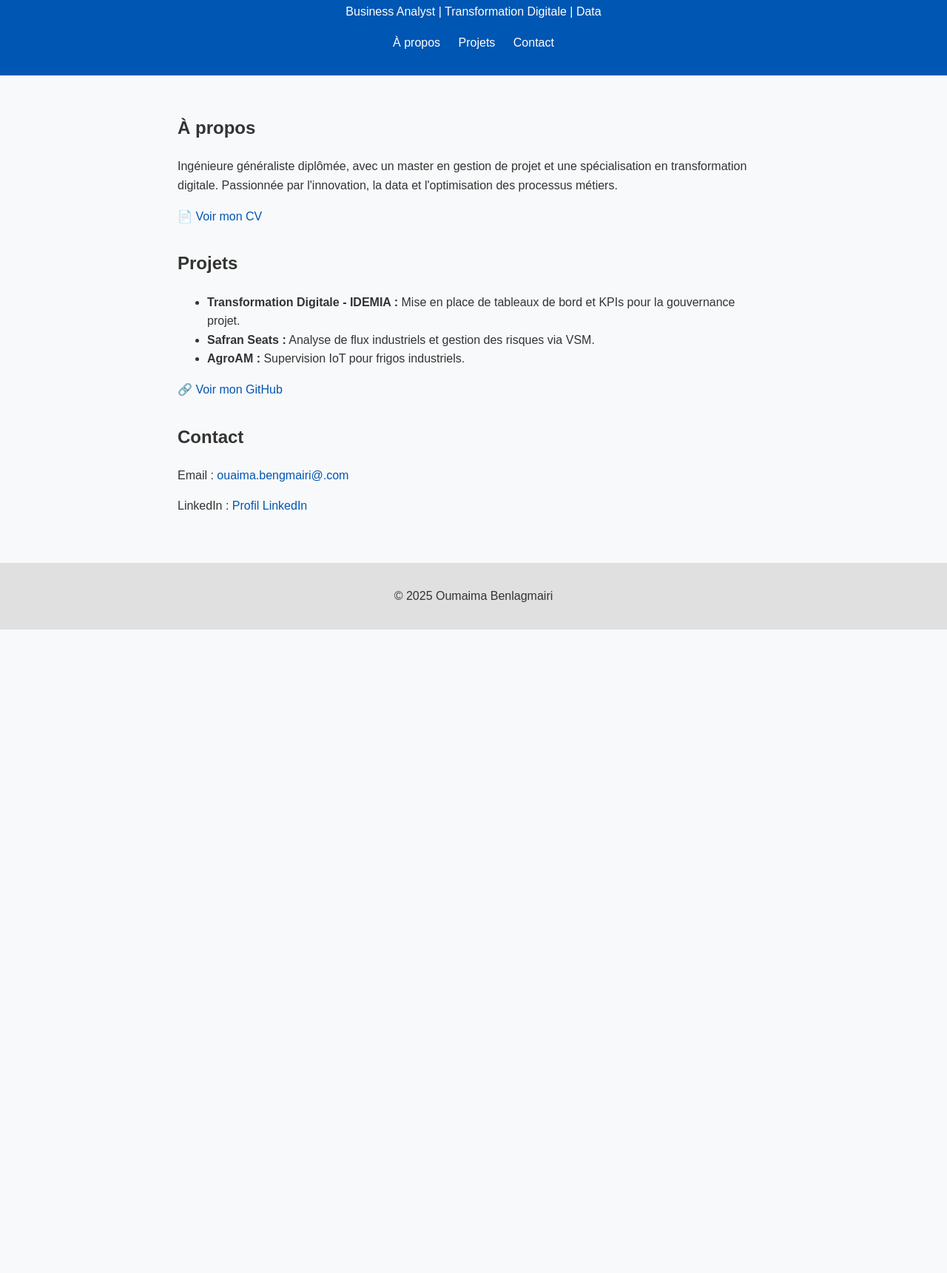
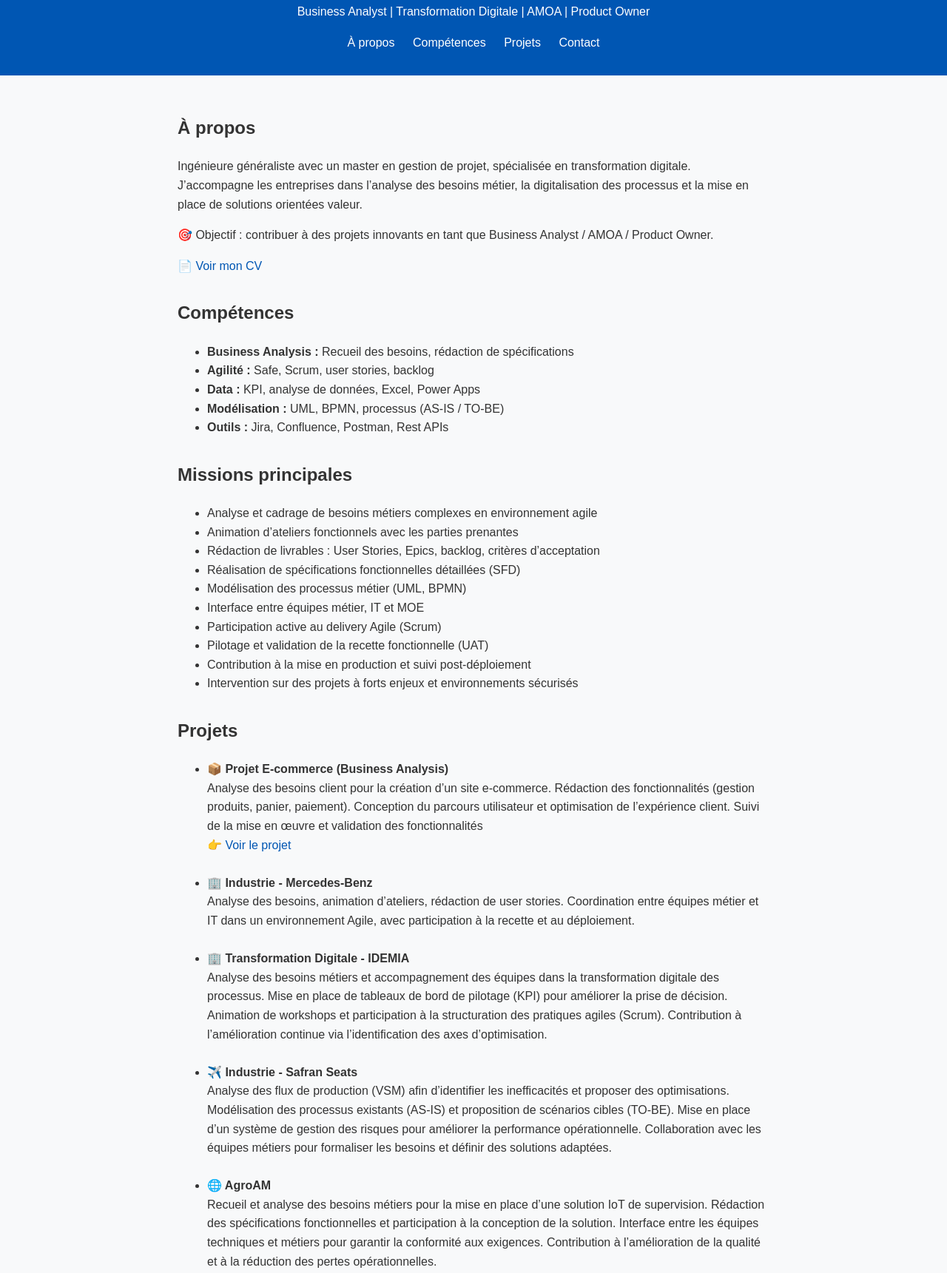
Before and after one commit to OumaimaBenlagmairi/portfolio, a plain HTML site: page index.html in a window 1280 px wide. Shown: the part 123-1844 px from the top of the page at 74% size. Before the commit the page ends 974 px from the top, so only its background shows below. Drawn offline with Linux system fonts and the light colour scheme.

Commit message:
Update index.html

```diff
--- a/index.html
+++ b/index.html
@@ -1,5 +1,3 @@
-
-
 <!DOCTYPE html>
 <html lang="fr">
 <head>
@@ -8,43 +6,155 @@
   <title>Oumaima Benlagmairi - Portfolio</title>
   <link rel="stylesheet" href="style.css" />
 </head>
+
 <body>
+
   <header>
     <h1>Oumaima Benlagmairi</h1>
-    <p>Business Analyst | Transformation Digitale | Data</p>
+    <p>Business Analyst | Transformation Digitale | AMOA | Product Owner </p>
+
     <nav>
       <a href="#about">À propos</a>
+      <a href="#skills">Compétences</a>
       <a href="#projects">Projets</a>
       <a href="#contact">Contact</a>
     </nav>
   </header>
 
   <main>
+
+    <!-- ABOUT -->
     <section id="about">
       <h2>À propos</h2>
-      <p>Ingénieure généraliste diplômée, avec un master en gestion de projet et une spécialisation en transformation digitale. Passionnée par l'innovation, la data et l'optimisation des processus métiers.</p>
-      <p><a href="CV_Oumaima_Benlagmairi.pdf" target="_blank">📄 Voir mon CV</a></p>
+      <p>
+        Ingénieure généraliste avec un master en gestion de projet, spécialisée en transformation digitale.
+        J’accompagne les entreprises dans l’analyse des besoins métier, la digitalisation des processus
+        et la mise en place de solutions orientées valeur.
+      </p>
+
+      <p>
+        🎯 Objectif : contribuer à des projets innovants en tant que Business Analyst / AMOA / Product Owner.
+      </p>
+
+      <p>
+        <a href="CV_Oumaima_Benlagmairi.pdf" target="_blank">📄 Voir mon CV</a>
+      </p>
     </section>
 
+    <!-- SKILLS -->
+    <section id="skills">
+      <h2>Compétences</h2>
+
+      <ul>
+        <li><strong>Business Analysis :</strong> Recueil des besoins, rédaction de spécifications</li>
+        <li><strong>Agilité :</strong> Safe, Scrum, user stories, backlog</li>
+        <li><strong>Data :</strong> KPI, analyse de données, Excel, Power Apps</li>
+        <li><strong>Modélisation :</strong> UML, BPMN, processus (AS-IS / TO-BE)</li>
+        <li><strong>Outils :</strong> Jira, Confluence, Postman, Rest APIs</li>
+      </ul>
+    </section>
+
+    <!-- MISSIONS -->
+    <section id="missions">
+     <h2>Missions principales</h2>
+
+     <div class="card">
+
+     <ul>
+       <li>Analyse et cadrage de besoins métiers complexes en environnement agile</li>
+       <li>Animation d’ateliers fonctionnels avec les parties prenantes</li>
+       <li>Rédaction de livrables : User Stories, Epics, backlog, critères d’acceptation</li>
+       <li>Réalisation de spécifications fonctionnelles détaillées (SFD)</li>
+       <li>Modélisation des processus métier (UML, BPMN)</li>
+       <li>Interface entre équipes métier, IT et MOE</li>
+       <li>Participation active au delivery Agile (Scrum)</li>
+       <li>Pilotage et validation de la recette fonctionnelle (UAT)</li>
+       <li>Contribution à la mise en production et suivi post-déploiement</li>
+       <li>Intervention sur des projets à forts enjeux et environnements sécurisés</li>
+     </ul>
+    </div>
+
+   </section>
+
+    <!-- PROJECTS -->
     <section id="projects">
       <h2>Projets</h2>
+
       <ul>
-        <li><strong>Transformation Digitale - IDEMIA :</strong> Mise en place de tableaux de bord et KPIs pour la gouvernance projet.</li>
-        <li><strong>Safran Seats :</strong> Analyse de flux industriels et gestion des risques via VSM.</li>
-        <li><strong>AgroAM :</strong> Supervision IoT pour frigos industriels.</li>
+
+        <li>
+          <strong>📦 Projet E-commerce (Business Analysis)</strong><br/>
+          Analyse des besoins client pour la création d’un site e-commerce.
+          Rédaction des fonctionnalités (gestion produits, panier, paiement).
+          Conception du parcours utilisateur et optimisation de l’expérience client.
+          Suivi de la mise en œuvre et validation des fonctionnalités<br/>
+          👉 <a href="https://github.com/OumaimaBenlagmairi/business-analysis-ecommerce" target="_blank">Voir le projet</a>
+        </li>
+
+        <br/>
+        <li>
+          <strong>🏢 Industrie - Mercedes-Benz</strong><br/>
+          Analyse des besoins, animation d’ateliers, rédaction de user stories.
+          Coordination entre équipes métier et IT dans un environnement Agile, avec participation à la recette et au déploiement.
+        </li>
+
+        <br/>
+        <li>
+          <strong>🏢 Transformation Digitale - IDEMIA</strong><br/>
+         Analyse des besoins métiers et accompagnement des équipes dans la transformation digitale des processus.
+         Mise en place de tableaux de bord de pilotage (KPI) pour améliorer la prise de décision.
+         Animation de workshops et participation à la structuration des pratiques agiles (Scrum).
+         Contribution à l’amélioration continue via l’identification des axes d’optimisation.
+        </li>
+
+        <br/>
+
+        <li>
+          <strong>✈️  Industrie - Safran Seats</strong><br/>
+          Analyse des flux de production (VSM) afin d’identifier les inefficacités et proposer des optimisations.
+          Modélisation des processus existants (AS-IS) et proposition de scénarios cibles (TO-BE).
+          Mise en place d’un système de gestion des risques pour améliorer la performance opérationnelle.
+          Collaboration avec les équipes métiers pour formaliser les besoins et définir des solutions adaptées.
+        </li>
+
+        <br/>
+
+        <li>
+          <strong>🌐 AgroAM</strong><br/>
+          Recueil et analyse des besoins métiers pour la mise en place d’une solution IoT de supervision.
+          Rédaction des spécifications fonctionnelles et participation à la conception de la solution.
+          Interface entre les équipes techniques et métiers pour garantir la conformité aux exigences.
+          Contribution à l’amélioration de la qualité et à la réduction des pertes opérationnelles.
+        </li>
+
       </ul>
-      <p>🔗 <a href="https://github.com/OumaimaBenlagmairi" target="_blank">Voir mon GitHub</a></p>
+
+      <p>
+        🔗 <a href="https://github.com/OumaimaBenlagmairi" target="_blank">Voir mon GitHub</a>
+      </p>
+
     </section>
 
+    <!-- CONTACT -->
     <section id="contact">
       <h2>Contact</h2>
-      <p>Email : <a href="mailto:ouaima.bengmairi@example.com">ouaima.bengmairi@.com</a></p>
-      <p>LinkedIn : <a href="https://www.linkedin.com/in/oumaimabenlagmairi" target="_blank">Profil LinkedIn</a></p>
+
+      <p>Email : <a href="mailto:oumaima.benlagmairi@gmail.com">ouaima.bengmairi@gmail.com</a></p>
+
+      <p>
+        LinkedIn :
+        <a href="https://www.linkedin.com/in/oumaimabenlagmairi" target="_blank">
+          Voir mon profil
+        </a>
+      </p>
+
     </section>
+
   </main>
 
   <footer>
     <p>&copy; 2025 Oumaima Benlagmairi</p>
   </footer>
+
 </body>
 </html>
```
